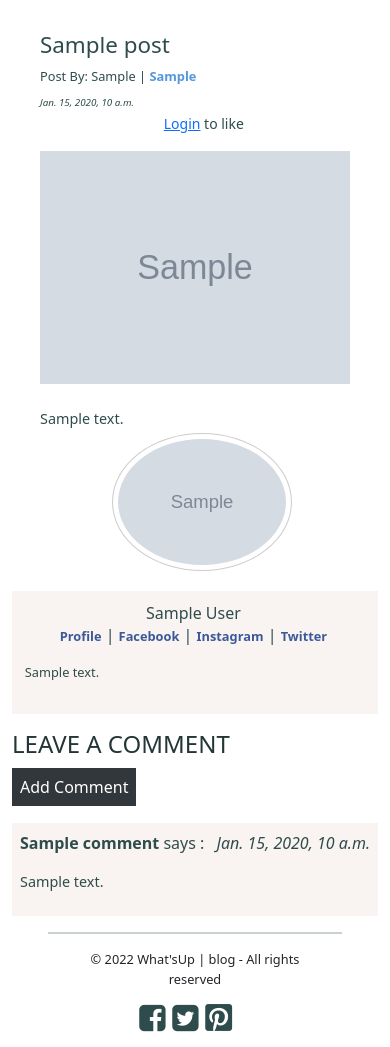
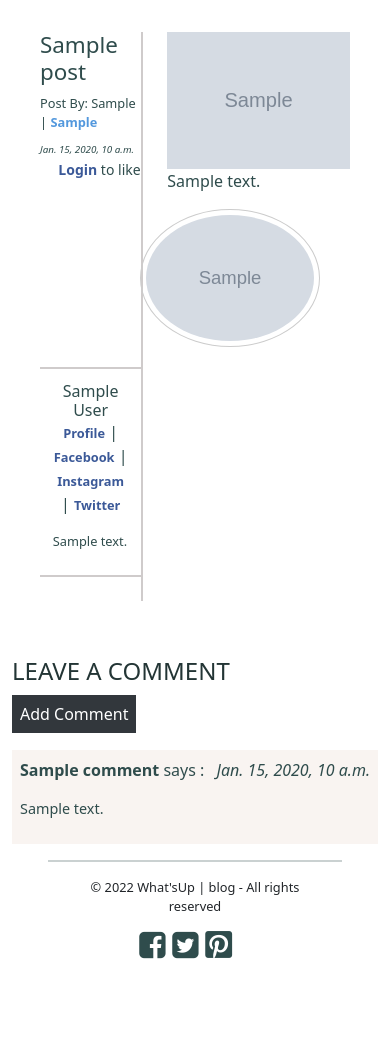
Before and after one commit to Code-Institute-Submissions/biareiam-travellifestyleblog_JulyResub, a Django app: page /post/1 in a window 390 px wide. Shown: the part 57-1104 px from the top of the page. After the commit the page ends 1016 px from the top, so only its background shows below. Run offline with Django 3.2, Linux system fonts and the light colour scheme; tables that the repository leaves empty hold one stand-in row (values such as "Sample post"); grey boxes marked "Sample" are stand-in pictures; some libraries are stand-ins or nearby versions.

Commit message:
giving style to the profile banner on the post page

```diff
--- a/static/css/style.css
+++ b/static/css/style.css
@@ -401,6 +408,16 @@
     padding: 1rem 2.5rem 0 2.5rem;
 }
 
+.login-btn {
+    color: #3B5998;
+    font-weight: 600;
+    text-decoration: none;
+}
+
+.login-btn:hover {
+    color: #ca6c68;
+}
+
 .content-card p {
     text-align: justify;
     margin-bottom: 1rem;
@@ -462,6 +483,7 @@
     margin-top: 0.7rem;
     text-align: center;
     margin: auto;
+    margin-bottom: 3rem;
 
 }
 
@@ -506,7 +528,8 @@
 @media(max-width:500px) {
     .likes {
         margin-top: -1rem;
-        margin-bottom: 1rem;
+        margin-bottom: 1.5rem;
+
     }
 
     .update-post {
@@ -1267,8 +1285,17 @@
     opacity: 1;
 }
 
-
-
+.col-md-4 {
+    flex: 0 0 auto;
+    width: 33.3333333333%;
+    border-right: 2px solid rgb(207, 203, 203);
+}
+
+.col-md-8 {
+    flex: 0 0 auto;
+    width: 66.6666666667%;
+    padding-left: 1.5rem;
+}
 
 /* Underline From Center */
 .hvr-underline-from-center {
@@ -1552,9 +1592,6 @@
     }
 }
 
-.g-bg-secondary {
-    background-color: #f9f4f1 !important;
-}
 
 .u-shadow-v18 {
     box-shadow: 0 5px 10px -6px rgba(0, 0, 0, 0.15);
@@ -1586,12 +1623,14 @@
     padding-left: 1rem;
 }
 
+
 .col-md-9 {
     flex: 0 0 auto;
-    width: 80%;
-    margin-left: -2rem;
-    margin-top: -1rem;
-}
+    width: 90%;
+    margin-left: -5rem;
+    margin-top: 11rem;
+}
+
 
 .content-card p {
 
@@ -1599,8 +1638,10 @@
 }
 
 .g-bg-secondary {
-    background-color: #f9f4f1 !important;
-    padding: 0.8rem 1rem 1rem 0.8rem;
+    padding: 0.8rem 0.8rem 0.5rem 0.8rem;
+    margin-bottom: -1rem;
+    border-top: 2px rgb(207, 203, 203) solid;
+    border-bottom: 2px rgb(207, 203, 203) solid;
 }
 
 .profile-bio-text {
@@ -1610,18 +1651,24 @@
 @media(max-width:1300px) {
     .col-md-9 {
         flex: 0 0 auto;
-        width: 75%;
-        margin-left: 1rem;
-        margin-top: -1rem;
+        width: 95%;
+    }
+
+    .profile-image-post {
+        margin-left: 5rem;
     }
 }
 
 @media(max-width:1024px) {
     .col-md-9 {
         flex: 0 0 auto;
-        width: 75%;
-        margin-left: 3rem;
+        width: 95%;
+        margin-left: -1rem;
         margin-top: -1rem;
+    }
+
+    .profile-image-post {
+        margin-left: 2.6rem;
     }
 
 }
@@ -1629,10 +1676,10 @@
 @media(max-width:800px) {
     .col-md-9 {
         flex: 0 0 auto;
-        width: 65%;
+        width: 95%;
         margin: auto;
-        margin-top: -1.5rem;
-        margin-left: 5rem;
+        /* margin-top: -1.5rem; */
+        margin-left: -1rem;
     }
 
     .g-bg-secondary {
@@ -1687,7 +1736,7 @@
 
     .g-bg-secondary {
         margin-left: 0;
-        margin-bottom: -2.5rem;
+        margin-bottom: 1.5rem;
     }
 
     .allcomment-section {
--- a/templates/article_detail.html
+++ b/templates/article_detail.html
@@ -4,9 +4,9 @@
 
 {% block content %}
 
-<div class="container article-detail">
+<article class="container article-detail">
     <div class="row g-0">
-        <div class="col-md-6 masthead-text">
+        <div class="col-md-4 masthead-text">
             <h2 class="card-title post-title">{{ post.post_title }}</h2>
             <p class="author">Post by: {{ post.author }} | <a href="{% url 'category' post.category %}"
                     class="categories-home">
@@ -25,36 +25,12 @@
                     {% endif %}
 
                     {% else %}
-                    <small><i class="far fa-heart"></i> <a href="{% url 'login' %}"> Login</a> to like</small>
+                    <small><i class="far fa-heart"></i> <a href="{% url 'login' %}" class="login-btn"> Login</a> to
+                        like</small>
                     {% endif %}
                 </form>
             </div>
-        </div>
-        <div class="col-md-6">
-            {% if "placeholder" in post.image.url %}
-            <img class="card-img-top" src="https://climate.onep.go.th/wp-content/uploads/2020/01/default-image.png">
-            {% else %}
-            <img class="card-img-top" src=" {{ post.image.url }}">
-            {% endif %}
-            {% if user.is_authenticated %}
-            {% if user.id == post.author.id %}
-            <div class="update-post">
-                <button type="button" class="btn btn-outline-success button btn-edit"><a
-                        href="{% url 'update-post' post.pk %}">Edit</a></button>
-                <button type="button" class="btn btn-outline-danger button btn-delete"><a
-                        href="{% url 'delete-post' post.pk %}">Delete</a></button>
-            </div>
-            {% endif %}
-            {% endif %}
-        </div>
-    </div>
-    <div class="row">
-        <div class="col content-card">
-            <p class="">{{ post.content|safe }}</p>
-        </div>
-    </div>
-</div>
-<div class="container profile-container">
+            <aside class="container profile-container">
                 <div class="row profile-post">
                     <div class="col-md-3">
                         <div class="circle-image">
@@ -72,13 +48,16 @@
                                     <p class="links"><a href="{% url 'profile' post.author.profile.id %}"
                                             class="social-media">Profile</a>
                                         {% if post.author.profile.facebook_url %}
-                            | <a href="{{ post.author.profile.instagram_url }}" class="social-media">Facebook</a>
+                                        | <a href="{{ post.author.profile.instagram_url }}"
+                                            class="social-media">Facebook</a>
                                         {% endif %}
                                         {% if post.author.profile.instagram_url %}
-                            | <a href="{{ post.author.profile.instagram_url }}" class="social-media">Instagram</a>
+                                        | <a href="{{ post.author.profile.instagram_url }}"
+                                            class="social-media">Instagram</a>
                                         {% endif %}
                                         {% if post.author.profile.twitter_url %}
-                            | <a href="{{ post.author.profile.twitter_url }}" class="social-media">Twitter</a></p>
+                                        | <a href="{{ post.author.profile.twitter_url }}"
+                                            class="social-media">Twitter</a></p>
                                     {% endif %}
                                 </div>
                                 <p class="profile-bio-text">{{ post.author.profile.bio|safe }}</p>
@@ -86,7 +65,29 @@
                         </div>
                     </div>
                 </div>
+            </aside>
         </div>
+        <div class="col-md-8">
+            {% if "placeholder" in post.image.url %}
+            <img class="card-img-top" src="https://climate.onep.go.th/wp-content/uploads/2020/01/default-image.png">
+            {% else %}
+            <img class="card-img-top" src=" {{ post.image.url }}">
+            {% endif %}
+            {% if user.is_authenticated %}
+            {% if user.id == post.author.id %}
+            <div class="update-post">
+                <button type="button" class="btn btn-outline-success button btn-edit"><a
+                        href="{% url 'update-post' post.pk %}">Edit</a></button>
+                <button type="button" class="btn btn-outline-danger button btn-delete"><a
+                        href="{% url 'delete-post' post.pk %}">Delete</a></button>
+            </div>
+            {% endif %}
+            {% endif %}
+            <p class="float-right">{{ post.content|safe }}</p>
+        </div>
+    </div>
+</article>
+
 <div class="container bootstrap snippets bootdey">
     <div class="row">
         <div class="col-md-12">
```
Also changed, not shown: other parts of static/css/style.css (+34 -15 lines). Lines whose indentation alone changed are shown as unchanged.
